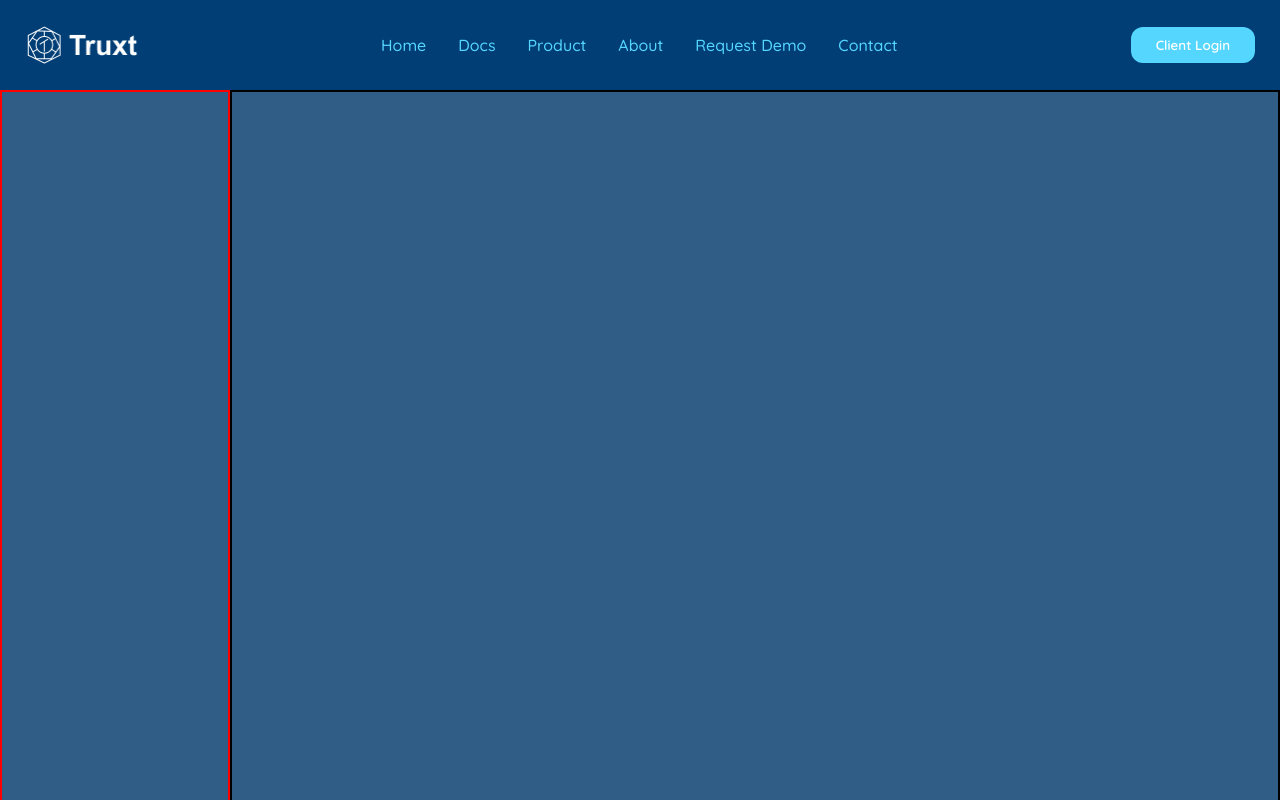
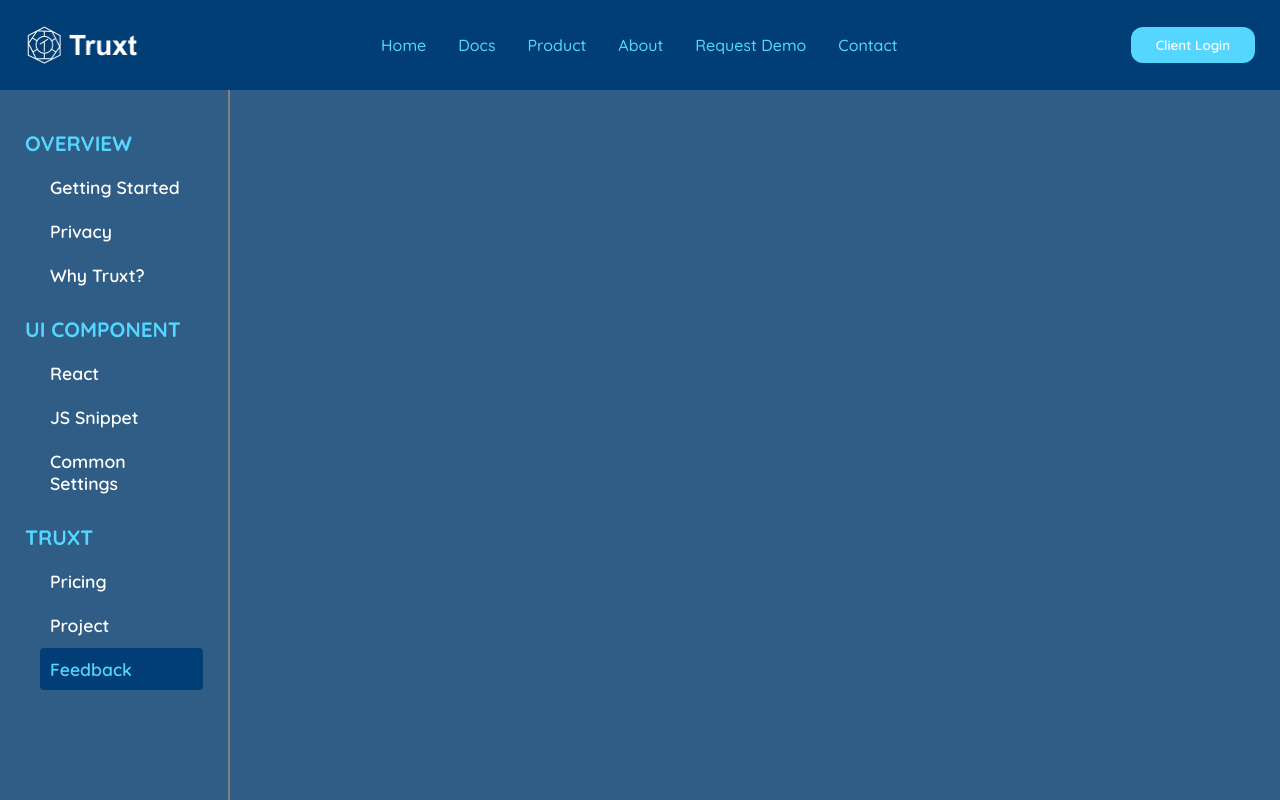
Before and after one commit to prathamsaxen/truxt-landing-app, a React (Create React App) app: page /docs/feedback in a window 1280 px wide. Shown: the top 800 px of the page. Built offline with nearby package versions, Linux system fonts and the light colour scheme; no server answers.

Commit message:
Implemented Beautiful Sidebar

```diff
--- a/src/Components/DocsSidebar/DocsSidebar.css
+++ b/src/Components/DocsSidebar/DocsSidebar.css
@@ -1,7 +1,42 @@
 .docs-sidebar{
-    border: 2px solid red;
+    border-right: 2px solid gray ;
     height: 100vh;
     width: 18%;
     overflow-y: scroll;
     overflow-y: auto;
+    padding: 40px 25px;
+
+    h3{
+        margin-bottom: 10px;
+        text-transform: uppercase;
+        font-size: 1.3rem;
+        color: #FFFFFF;
+        color: #54D6FF;
+    }
+    ul{
+        list-style-type: none;
+        padding-left: 15px;
+        display: flex;
+        flex-direction: column;
+        gap: 2px;
+        margin-bottom: 20px;
+
+        a{
+            text-decoration: none;
+            font-weight: 600;
+            font-size: 1.1rem;
+            color: #54D6FF;
+            color: #FFFFFF;
+            display: block;
+            padding: 10px;
+            padding-top: 10px;
+            padding-bottom: 10px;
+            border-radius: 4px;
+        }
+    }
 }
+
+.active-link{
+    background-color: #003E75;
+    color: #54D6FF !important;
+}
--- a/src/Components/DocsSidebar/DocsSidebar.jsx
+++ b/src/Components/DocsSidebar/DocsSidebar.jsx
@@ -1,12 +1,60 @@
-import React from 'react';
+import React from "react";
 import "./DocsSidebar.css";
+import { NavLink } from "react-router-dom";
+
+// JSON data structure
+const sidebarData = {
+  overview: {
+    title: "Overview",
+    links: [
+      { name: "Getting Started", path: "/docs/getting-started" },
+      { name: "Privacy", path: "/docs/privacy" },
+      { name: "Why Truxt?", path: "/docs/why-truxt" },
+    ],
+  },
+  uiComponent: {
+    title: "UI Component",
+    links: [
+      { name: "React", path: "/docs/react" },
+      { name: "JS Snippet", path: "/docs/js-snippet" },
+      { name: "Common Settings", path: "/docs/common-snippet" },
+    ],
+  },
+  truxt: {
+    title: "Truxt",
+    links: [
+      { name: "Pricing", path: "/docs/pricing" },
+      { name: "Project", path: "/docs/project" },
+      { name: "Feedback", path: "/docs/feedback" },
+    ],
+  },
+};
 
 function DocsSidebar() {
   return (
-    <div className='docs-sidebar'>
-
+    <div className="docs-sidebar">
+      {Object.keys(sidebarData).map((sectionKey) => {
+        const section = sidebarData[sectionKey];
+        return (
+          <div key={section.title}>
+            <h3>{section.title}</h3>
+            <ul>
+              {section.links.map((link) => (
+                <li key={link.name}>
+                  <NavLink
+                    to={link.path}
+                    className={({ isActive }) => (isActive ? "active-link" : "")}
+                  >
+                    {link.name}
+                  </NavLink>
+                </li>
+              ))}
+            </ul>
+          </div>
+        );
+      })}
     </div>
-  )
+  );
 }
 
-export default DocsSidebar
+export default DocsSidebar;
--- a/src/Pages/Content/Content.css
+++ b/src/Pages/Content/Content.css
@@ -1,5 +1,5 @@
 .Content{
-    border: 2px solid black;
+    /* border: 2px solid black; */
     height: 100vh;
     width: 82%;
 }
```
